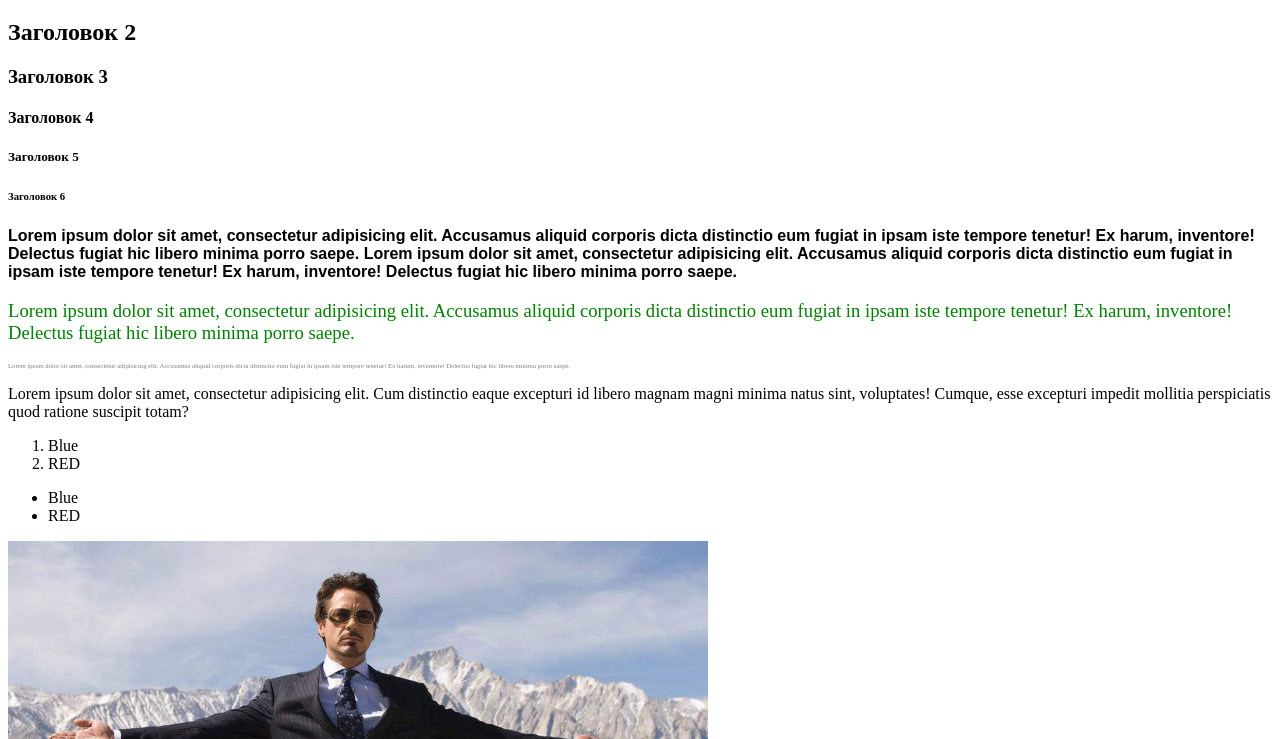
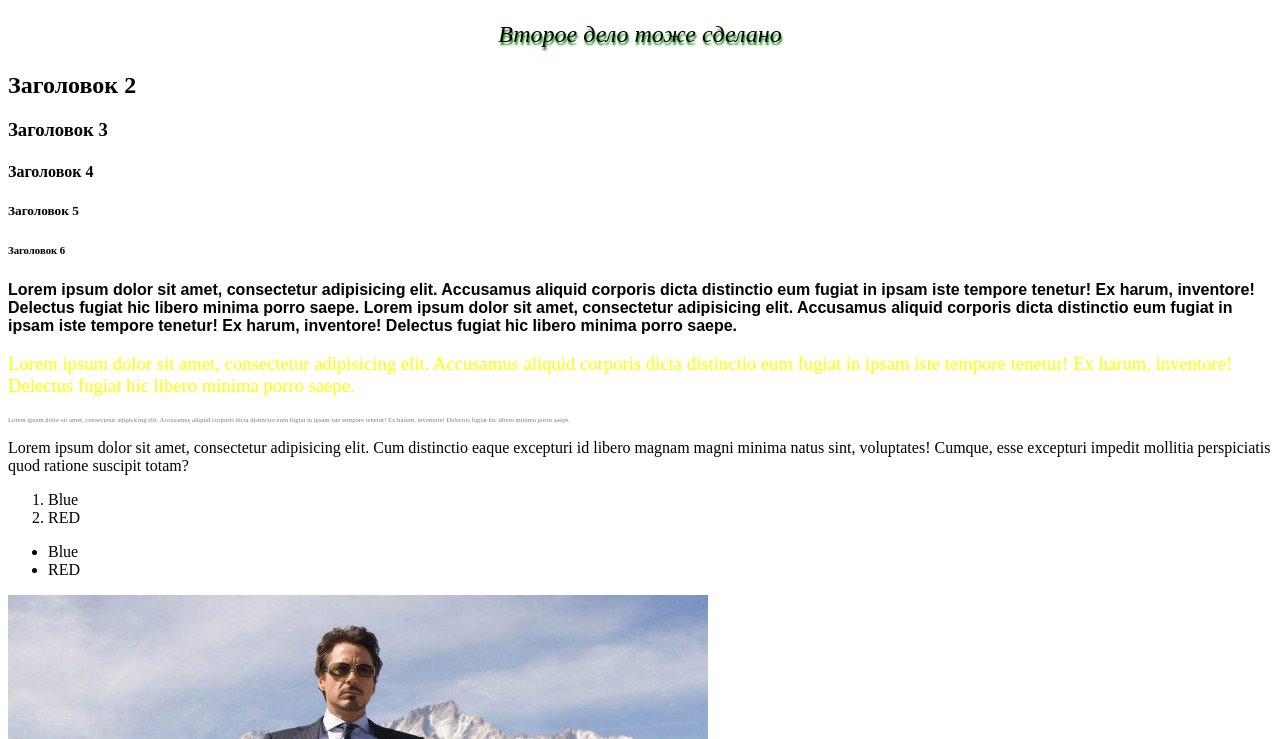
Before and after one commit to Artem-Gavrilko/max-education-git, a plain HTML site: page index.html in a window 1280 px wide. Shown: the part 61-800 px from the top of the page. Drawn offline with Linux system fonts and the light colour scheme.

Commit message:
HTML <p nort> 5 задание

```diff
--- a/index.html
+++ b/index.html
@@ -7,6 +7,7 @@
 </head>
 <body>
     <h1>Заголовок 1</h1>
+    <p class="nort">Второе дело тоже сделано</p>
     <h2>Заголовок 2</h2>
     <h3>Заголовок 3</h3>
     <h4>Заголовок 4</h4>
--- a/style.css
+++ b/style.css
@@ -4,7 +4,7 @@ h1 {
 
 p.par-1 {
     font-size: 14pt;
-    color: green;
+    color: yellow;
 }
 
 p.par-2 {
@@ -21,3 +21,9 @@ div {
     font-family: Arial;
     font-weight: bold;
 }
+p.nort {
+    font-size: 24px;
+    font-style: oblique;
+    text-align: center;
+    text-shadow:  1px 3px 2px green;
+}
```
